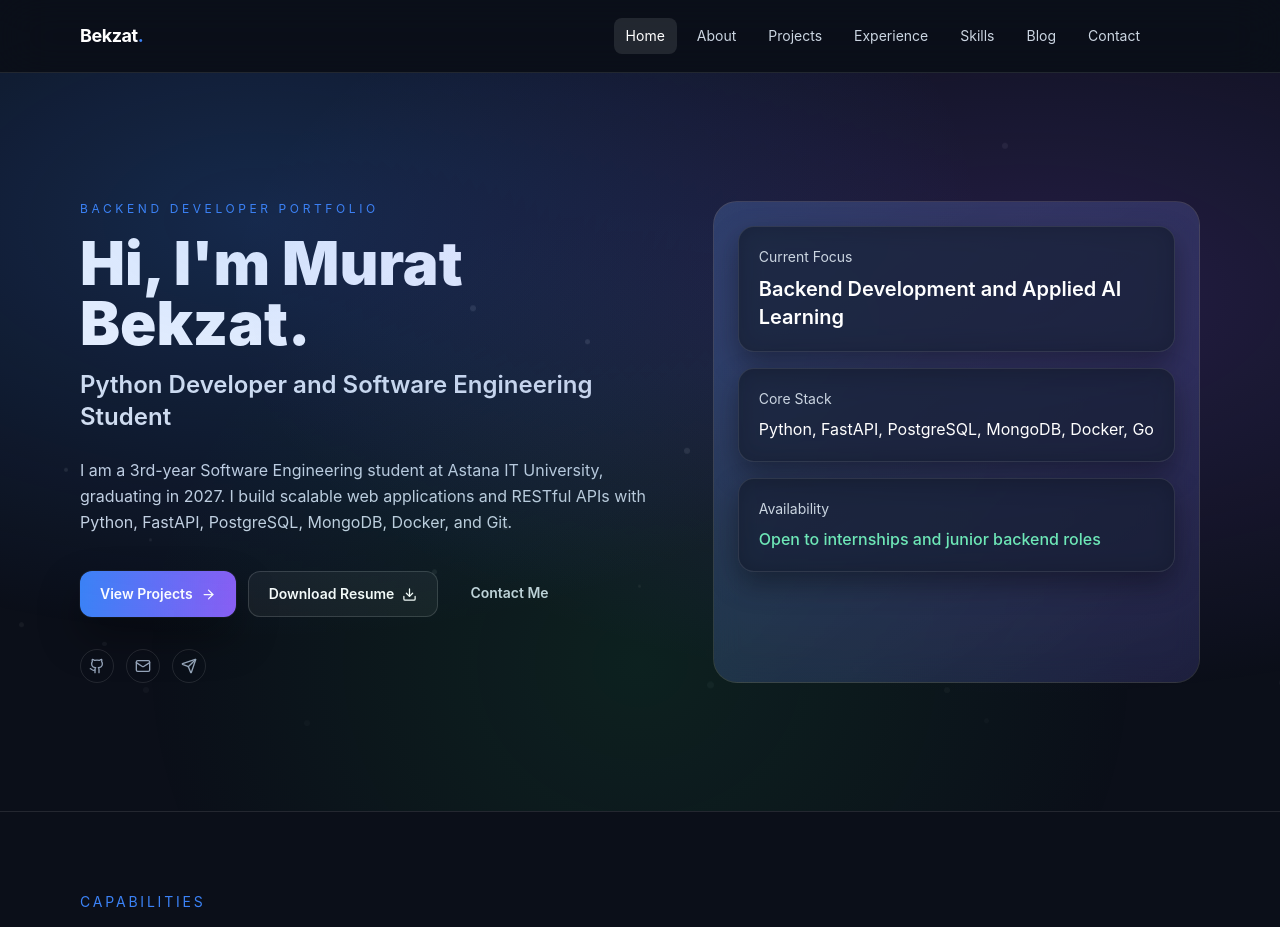
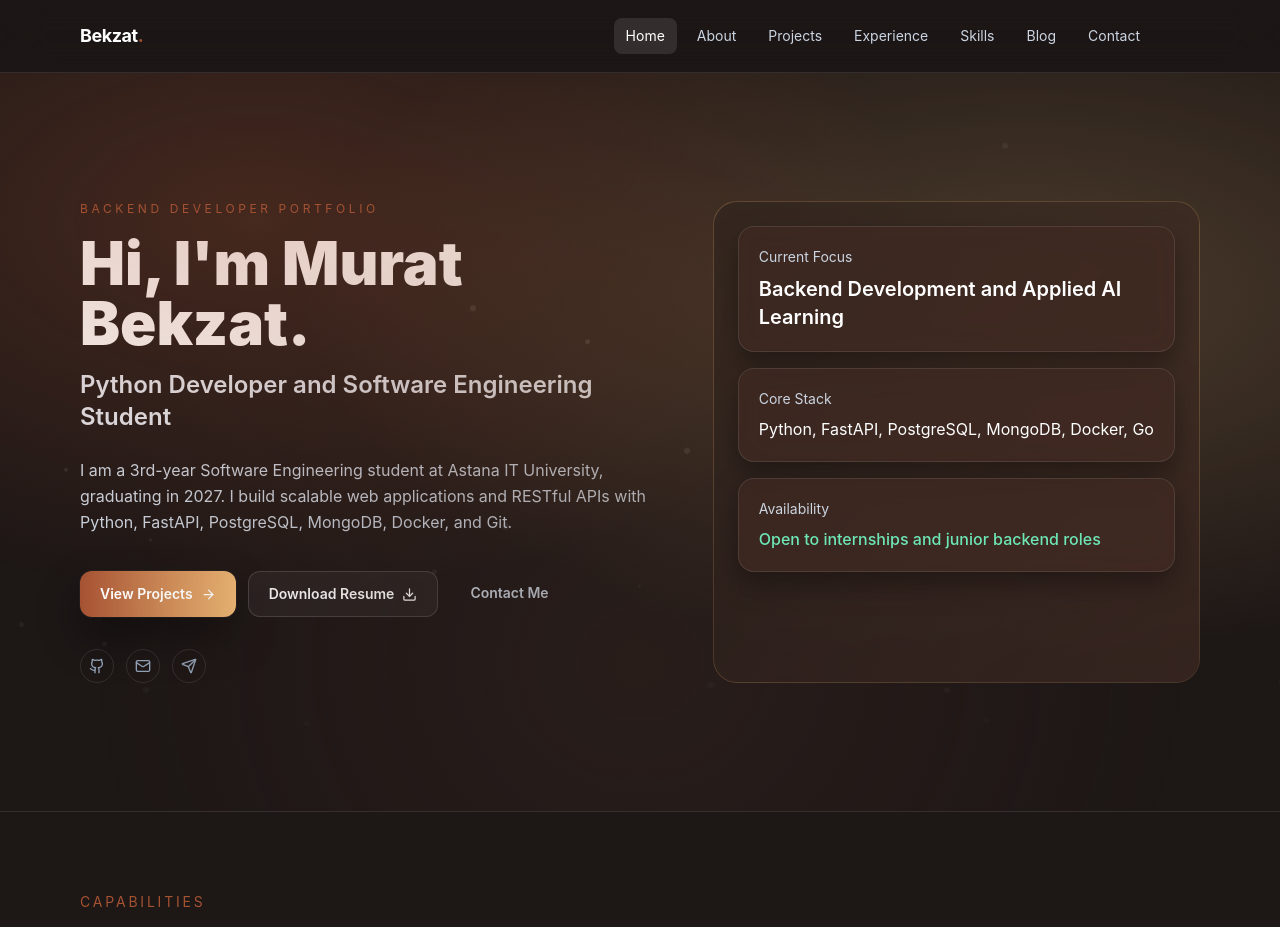
Before and after one commit to b3mug1/portfolio, a React (Vite) app: page / in a window 1280 px wide. Shown: the top 927 px of the page. Built offline with nearby package versions, Linux system fonts and the light colour scheme.

Commit message:
style: apply warm portfolio color palette

```diff
--- a/src/styles/globals.css
+++ b/src/styles/globals.css
@@ -13,7 +13,7 @@ html {
 body {
   margin: 0;
   min-height: 100vh;
-  background: #0b0f19;
+  background: #1d1716;
   color: #f8fafc;
   font-family: Geist, Inter, Satoshi, system-ui, sans-serif;
 }
@@ -23,39 +23,39 @@ html.light {
 }
 
 html.light body {
-  background: #eef2ff;
+  background: #f3bc77;
   color: #0f172a;
 }
 
 html.light .bg-bg {
-  background-color: #eef2ff;
+  background-color: #f3bc77;
 }
 
 html.light .bg-surface,
 html.light .bg-surface\/70,
 html.light .bg-surface\/95 {
-  background-color: rgba(255, 255, 255, 0.82);
+  background-color: rgba(64, 42, 35, 0.18);
 }
 
 html.light .text-white,
 html.light .text-text {
-  color: #0f172a;
+  color: #1d1716;
 }
 
 html.light .text-slate-300,
 html.light .text-slate-400 {
-  color: #334155;
+  color: #402a23;
 }
 
 ::selection {
-  background: rgba(59, 130, 246, 0.35);
-  color: #ffffff;
+  background: rgba(165, 82, 51, 0.45);
+  color: #fff8f1;
 }
 
 .glass {
-  background: linear-gradient(145deg, rgba(255, 255, 255, 0.08), rgba(255, 255, 255, 0.02));
+  background: linear-gradient(145deg, rgba(243, 188, 119, 0.1), rgba(64, 42, 35, 0.35));
   backdrop-filter: blur(14px);
-  border: 1px solid rgba(255, 255, 255, 0.12);
+  border: 1px solid rgba(243, 188, 119, 0.15);
 }
 
 .aurora-bg {
@@ -64,9 +64,9 @@ html.light .text-slate-400 {
 }
 
 .hero-mesh {
-  background-image: radial-gradient(at 20% 20%, rgba(59, 130, 246, 0.23), transparent 50%),
-    radial-gradient(at 80% 30%, rgba(139, 92, 246, 0.2), transparent 55%),
-    radial-gradient(at 50% 80%, rgba(34, 197, 94, 0.1), transparent 55%);
+  background-image: radial-gradient(at 20% 20%, rgba(165, 82, 51, 0.3), transparent 45%),
+    radial-gradient(at 80% 30%, rgba(243, 188, 119, 0.22), transparent 50%),
+    radial-gradient(at 50% 80%, rgba(64, 42, 35, 0.34), transparent 60%);
 }
 
 ::-webkit-scrollbar {
@@ -74,10 +74,10 @@ html.light .text-slate-400 {
 }
 
 ::-webkit-scrollbar-track {
-  background: rgba(15, 23, 42, 0.8);
+  background: rgba(29, 23, 22, 0.8);
 }
 
 ::-webkit-scrollbar-thumb {
-  background: linear-gradient(#3b82f6, #8b5cf6);
+  background: linear-gradient(#a55233, #f3bc77);
   border-radius: 999px;
 }
--- a/tailwind.config.ts
+++ b/tailwind.config.ts
@@ -6,12 +6,12 @@ const config: Config = {
   theme: {
     extend: {
       colors: {
-        bg: "#0B0F19",
-        surface: "#111827",
-        primary: "#3B82F6",
-        accent: "#8B5CF6",
+        bg: "#1d1716",
+        surface: "#402a23",
+        primary: "#a55233",
+        accent: "#f3bc77",
         text: "#F8FAFC",
-        muted: "#94A3B8"
+        muted: "#e6cfbd"
       },
       fontFamily: {
         sans: ["Geist", "Inter", "Satoshi", "system-ui", "sans-serif"]
@@ -21,8 +21,8 @@ const config: Config = {
         card: "0 12px 28px rgba(0,0,0,0.35)"
       },
       backgroundImage: {
-        "hero-grid": "radial-gradient(circle at 1px 1px, rgba(148,163,184,0.16) 1px, transparent 0)",
-        "aurora": "linear-gradient(120deg, rgba(59,130,246,0.28), rgba(139,92,246,0.24), rgba(16,185,129,0.2))"
+        "hero-grid": "radial-gradient(circle at 1px 1px, rgba(243,188,119,0.18) 1px, transparent 0)",
+        "aurora": "linear-gradient(120deg, rgba(29,23,22,0.95), rgba(64,42,35,0.9), rgba(165,82,51,0.72), rgba(243,188,119,0.6))"
       },
       animation: {
         float: "float 8s ease-in-out infinite",
```
